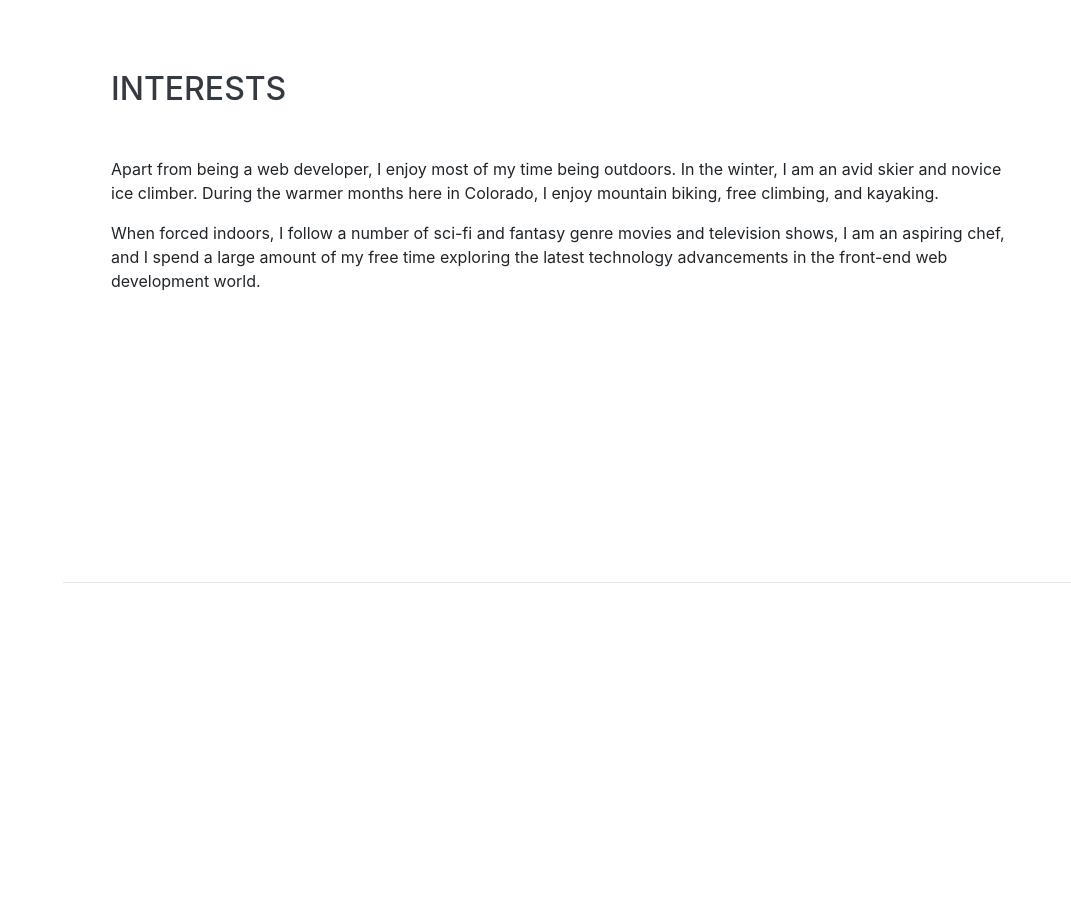
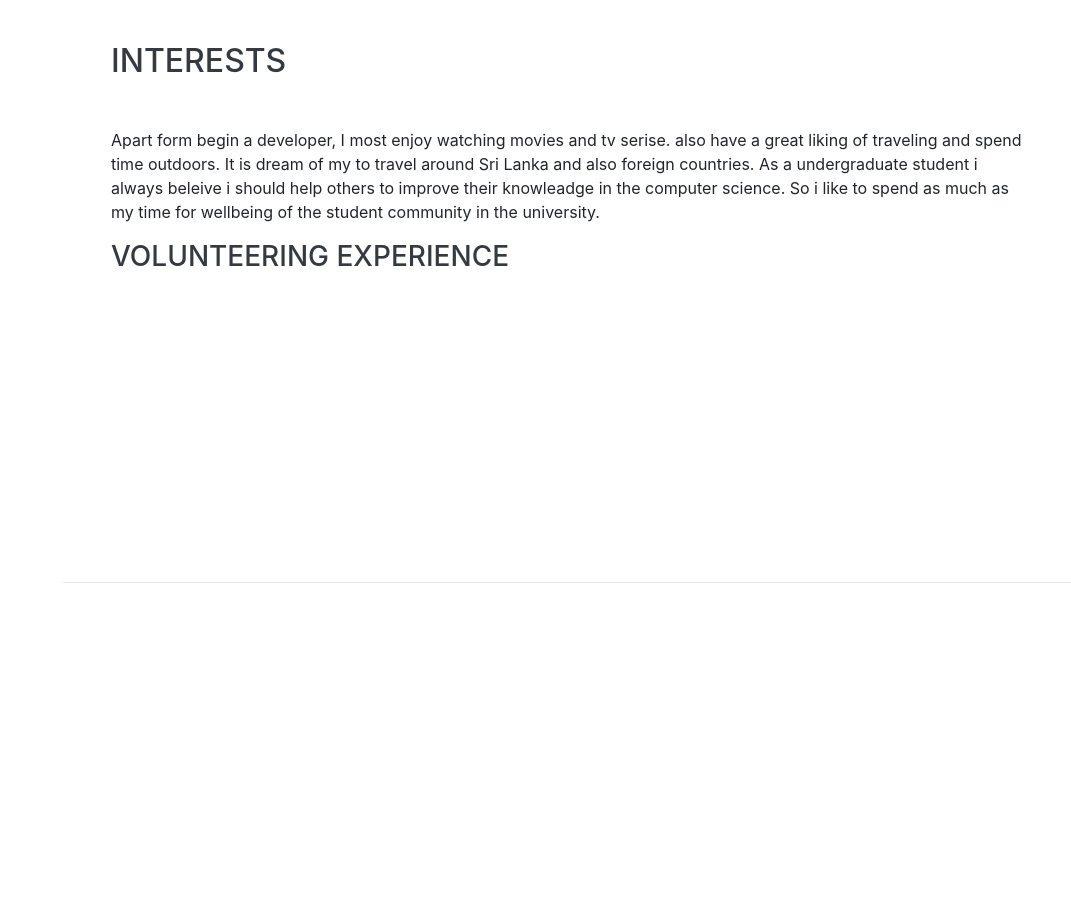
Before and after one commit to hiranthaPeiris/hiranthapeiris.github.io, a website with bundled scripts: page index.html in a window 1280 px wide. Shown: the part 3860-4760 px from the top of the page, without its empty margins (209-1280 px from the left). Built offline with nearby package versions, Linux system fonts and the light colour scheme; a web font is replaced by a local one.

Commit message:
favicon added

```diff
--- a/index.html
+++ b/index.html
@@ -22,6 +22,8 @@
   <!-- Custom styles for this template -->
   <link href="css/resume.min.css" rel="stylesheet">
 
+  <!-- favicon -->
+  <link rel="shortcut icon" type="image/png" href="/favicon.png">
 </head>
 
 <body id="page-top">
@@ -273,8 +275,12 @@
     <section class="resume-section p-3 p-lg-5 d-flex align-items-center" id="interests">
       <div class="w-100">
         <h2 class="mb-5">Interests</h2>
-        <p>Apart from being a web developer, I enjoy most of my time being outdoors. In the winter, I am an avid skier and novice ice climber. During the warmer months here in Colorado, I enjoy mountain biking, free climbing, and kayaking.</p>
-        <p class="mb-0">When forced indoors, I follow a number of sci-fi and fantasy genre movies and television shows, I am an aspiring chef, and I spend a large amount of my free time exploring the latest technology advancements in the front-end web development world.</p>
+        <p>Apart form begin a developer, I most enjoy watching movies and tv serise. also  have a great liking of traveling and spend time outdoors. It is dream of my to travel around Sri Lanka and also foreign countries.
+          As a undergraduate student i always beleive i should help others to improve their knowleadge in the computer science. So i like to spend as much as my time for wellbeing of the student community in the university.
+        </p>
+        <h3 class="mb-5">Volunteering experience</h3>
+
+        <p class="mb-0"></p>
       </div>
     </section>
 
```
Also changed, not shown: favicon.png (added).
